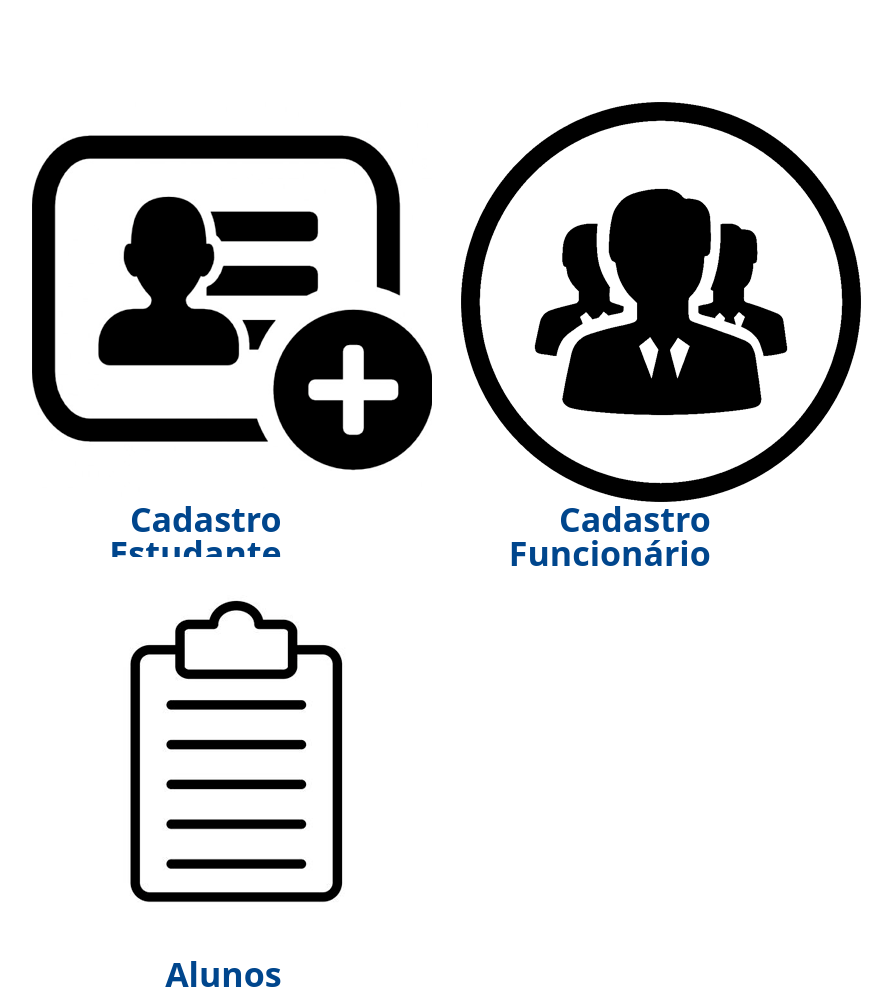
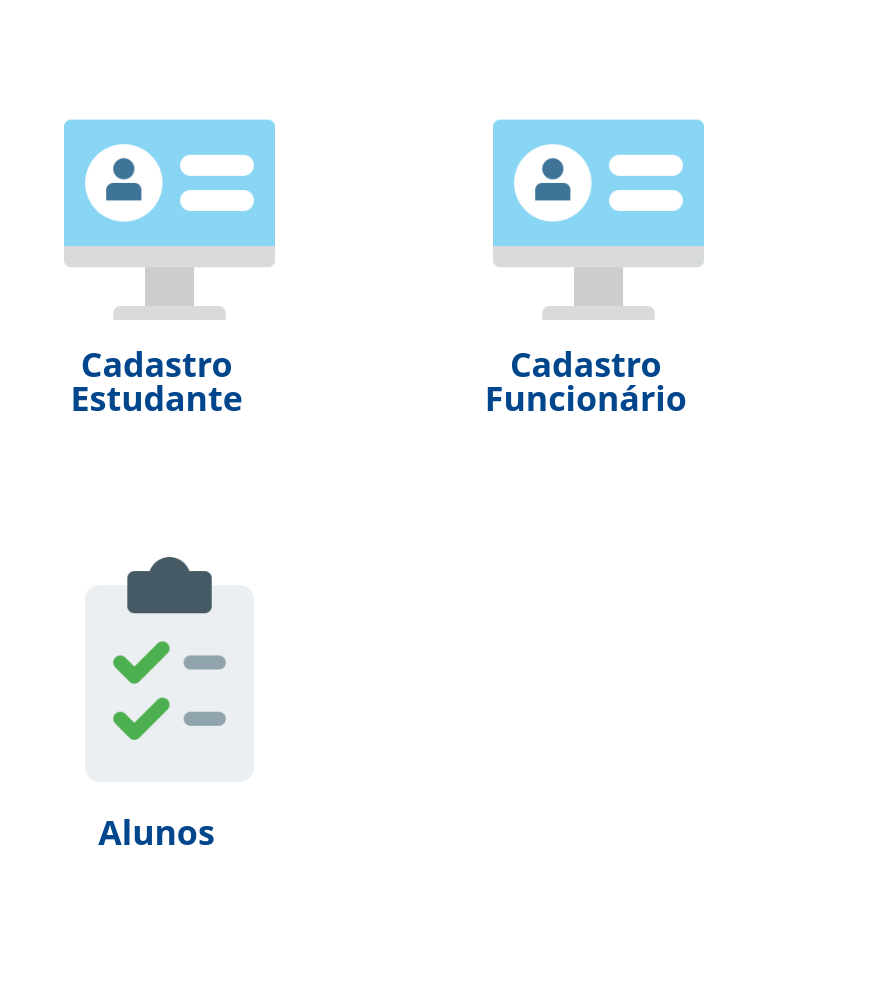
Before and after one commit to 4F-GROUP/L2P, a PHP site: page /home.php in a window 1280 px wide. Shown: the part 70-1067 px from the top of the page, without its empty margins (58-950 px from the left). After the commit the page ends 915 px from the top, so only its background shows below. Run offline with PHP 8.4, Linux system fonts and the light colour scheme.

Commit message:
correção do css da home

```diff
--- a/home.php
+++ b/home.php
@@ -16,9 +16,24 @@
         </nav>
         </div>
         <div class="menu">
-            <div class="example-item example-item_1"> <a href="cadastro.php"> <img src="Imagens/cadastro 1.png"></a> Cadastro Estudante  </div>
-            <div class="example-item example-item_3"> <a href="cadastro.funcionario.php"> <img src="Imagens/login 1.png"> </a>Cadastro Funcionário </div>
-            <div class="example-item example-item_2"> <a href="estudantes.php"> <img src="Imagens/listar 1.png"></a> Alunos  </div>
+            <div class="example-item example-item_1">
+                <a href="cadastro.php">
+                    <img src="Imagens/cadastro2.png" style="width: 90%; height: 90%;">
+                </a>
+                <p style="text-align: center; margin-top: 8%;">Cadastro Estudante</p>
+            </div>
+            <div class="example-item example-item_3">
+                <a href="cadastro.funcionario.php">
+                    <img src="Imagens/cadastro2.png" style="width: 90%; height: 90%;">
+                </a>
+                <p style="text-align: center; margin-top: 8%;">Cadastro Funcionário</p>
+            </div>
+            <div class="example-item example-item_2">
+                <a href="estudantes.php">
+                    <img src="Imagens/lista-de-compras.png"  style="width: 90%; height: 90%;">
+                </a>
+                <p style="text-align: center; margin-top: 13%;">Alunos</p>
+            </div>
         </div>
     </div>
 </body>
```
Also changed, not shown: Imagens/Cadastro 1.png (deleted), Imagens/cadastro.jpg (deleted), Imagens/cadastro2.png (added), Imagens/lista-de-compras.png (added), Imagens/lista-de-tarefas.png (added), Imagens/listar 1.png (deleted), Imagens/listar.jpg (deleted), Imagens/login 1.png (deleted), Imagens/login.png (deleted).
